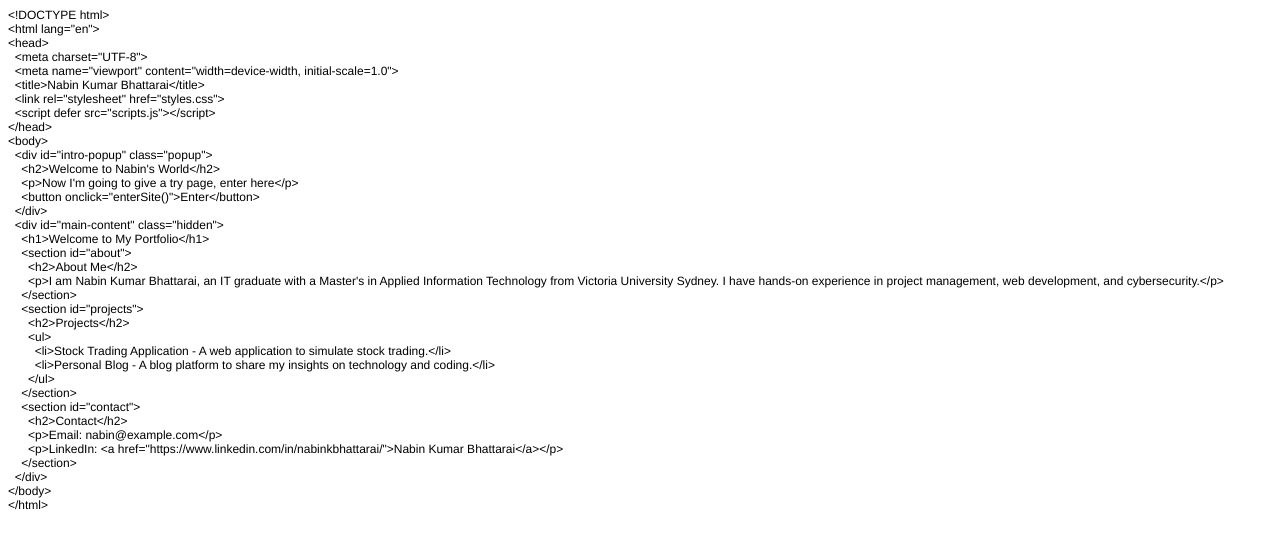
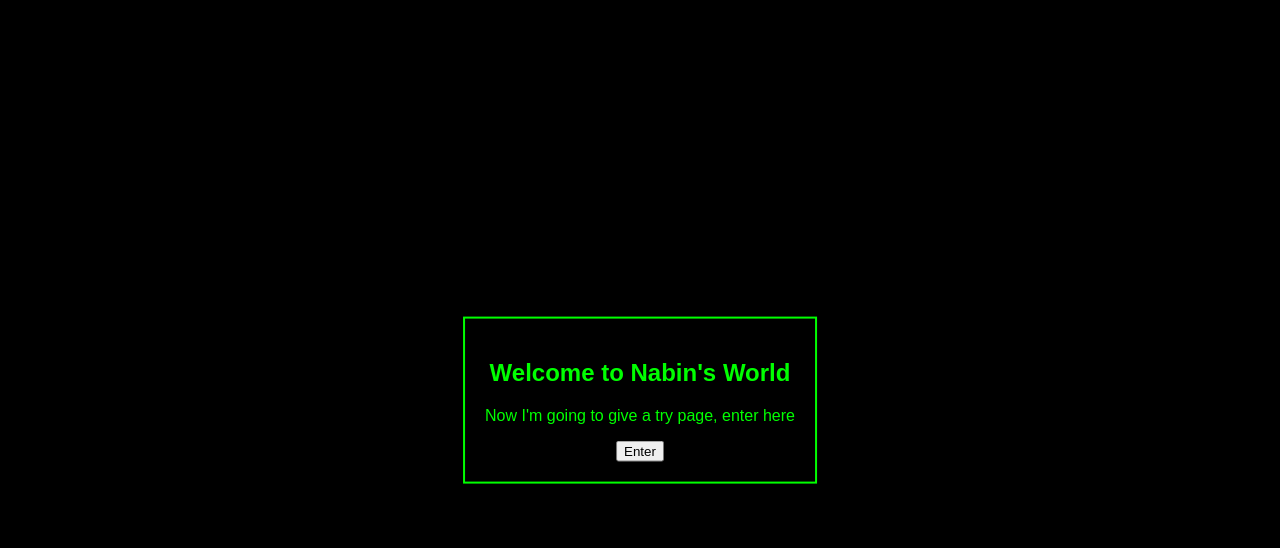
Before and after one commit to nabinkb/bhattaraiknabin.github.io, a plain HTML site: page index.html in a window 1280 px wide. Drawn offline with Linux system fonts and the light colour scheme.

Commit message:
nkb
Initial commit of website files.

```diff
--- a/index.html
+++ b/index.html
@@ -1,51 +1,36 @@
-<!DOCTYPE html PUBLIC "-//W3C//DTD HTML 4.01//EN" "http://www.w3.org/TR/html4/strict.dtd">
-<html>
+<!DOCTYPE html>
+<html lang="en">
 <head>
-  <meta http-equiv="Content-Type" content="text/html; charset=utf-8">
-  <meta http-equiv="Content-Style-Type" content="text/css">
-  <title></title>
-  <meta name="Generator" content="Cocoa HTML Writer">
-  <meta name="CocoaVersion" content="2487">
-  <style type="text/css">
-    p.p1 {margin: 0.0px 0.0px 0.0px 0.0px; font: 12.0px Helvetica}
-  </style>
+  <meta charset="UTF-8">
+  <meta name="viewport" content="width=device-width, initial-scale=1.0">
+  <title>Nabin Kumar Bhattarai</title>
+  <link rel="stylesheet" href="styles.css">
+  <script defer src="scripts.js"></script>
 </head>
 <body>
-<p class="p1">&lt;!DOCTYPE html&gt;</p>
-<p class="p1">&lt;html lang="en"&gt;</p>
-<p class="p1">&lt;head&gt;</p>
-<p class="p1"><span class="Apple-converted-space">  </span>&lt;meta charset="UTF-8"&gt;</p>
-<p class="p1"><span class="Apple-converted-space">  </span>&lt;meta name="viewport" content="width=device-width, initial-scale=1.0"&gt;</p>
-<p class="p1"><span class="Apple-converted-space">  </span>&lt;title&gt;Nabin Kumar Bhattarai&lt;/title&gt;</p>
-<p class="p1"><span class="Apple-converted-space">  </span>&lt;link rel="stylesheet" href="styles.css"&gt;</p>
-<p class="p1"><span class="Apple-converted-space">  </span>&lt;script defer src="scripts.js"&gt;&lt;/script&gt;</p>
-<p class="p1">&lt;/head&gt;</p>
-<p class="p1">&lt;body&gt;</p>
-<p class="p1"><span class="Apple-converted-space">  </span>&lt;div id="intro-popup" class="popup"&gt;</p>
-<p class="p1"><span class="Apple-converted-space">    </span>&lt;h2&gt;Welcome to Nabin's World&lt;/h2&gt;</p>
-<p class="p1"><span class="Apple-converted-space">    </span>&lt;p&gt;Now I'm going to give a try page, enter here&lt;/p&gt;</p>
-<p class="p1"><span class="Apple-converted-space">    </span>&lt;button onclick="enterSite()"&gt;Enter&lt;/button&gt;</p>
-<p class="p1"><span class="Apple-converted-space">  </span>&lt;/div&gt;</p>
-<p class="p1"><span class="Apple-converted-space">  </span>&lt;div id="main-content" class="hidden"&gt;</p>
-<p class="p1"><span class="Apple-converted-space">    </span>&lt;h1&gt;Welcome to My Portfolio&lt;/h1&gt;</p>
-<p class="p1"><span class="Apple-converted-space">    </span>&lt;section id="about"&gt;</p>
-<p class="p1"><span class="Apple-converted-space">      </span>&lt;h2&gt;About Me&lt;/h2&gt;</p>
-<p class="p1"><span class="Apple-converted-space">      </span>&lt;p&gt;I am Nabin Kumar Bhattarai, an IT graduate with a Master's in Applied Information Technology from Victoria University Sydney. I have hands-on experience in project management, web development, and cybersecurity.&lt;/p&gt;</p>
-<p class="p1"><span class="Apple-converted-space">    </span>&lt;/section&gt;</p>
-<p class="p1"><span class="Apple-converted-space">    </span>&lt;section id="projects"&gt;</p>
-<p class="p1"><span class="Apple-converted-space">      </span>&lt;h2&gt;Projects&lt;/h2&gt;</p>
-<p class="p1"><span class="Apple-converted-space">      </span>&lt;ul&gt;</p>
-<p class="p1"><span class="Apple-converted-space">        </span>&lt;li&gt;Stock Trading Application - A web application to simulate stock trading.&lt;/li&gt;</p>
-<p class="p1"><span class="Apple-converted-space">        </span>&lt;li&gt;Personal Blog - A blog platform to share my insights on technology and coding.&lt;/li&gt;</p>
-<p class="p1"><span class="Apple-converted-space">      </span>&lt;/ul&gt;</p>
-<p class="p1"><span class="Apple-converted-space">    </span>&lt;/section&gt;</p>
-<p class="p1"><span class="Apple-converted-space">    </span>&lt;section id="contact"&gt;</p>
-<p class="p1"><span class="Apple-converted-space">      </span>&lt;h2&gt;Contact&lt;/h2&gt;</p>
-<p class="p1"><span class="Apple-converted-space">      </span>&lt;p&gt;Email: nabin@example.com&lt;/p&gt;</p>
-<p class="p1"><span class="Apple-converted-space">      </span>&lt;p&gt;LinkedIn: &lt;a href="https://www.linkedin.com/in/nabinkbhattarai/"&gt;Nabin Kumar Bhattarai&lt;/a&gt;&lt;/p&gt;</p>
-<p class="p1"><span class="Apple-converted-space">    </span>&lt;/section&gt;</p>
-<p class="p1"><span class="Apple-converted-space">  </span>&lt;/div&gt;</p>
-<p class="p1">&lt;/body&gt;</p>
-<p class="p1">&lt;/html&gt;</p>
+  <div id="intro-popup" class="popup">
+    <h2>Welcome to Nabin's World</h2>
+    <p>Now I'm going to give a try page, enter here</p>
+    <button onclick="enterSite()">Enter</button>
+  </div>
+  <div id="main-content" class="hidden">
+    <h1>Welcome to My Portfolio</h1>
+    <section id="about">
+      <h2>About Me</h2>
+      <p>I am Nabin Kumar Bhattarai, an IT graduate with a Master's in Applied Information Technology from Victoria University Sydney. I have hands-on experience in project management, web development, and cybersecurity.</p>
+    </section>
+    <section id="projects">
+      <h2>Projects</h2>
+      <ul>
+        <li>Stock Trading Application - A web application to simulate stock trading.</li>
+        <li>Personal Blog - A blog platform to share my insights on technology and coding.</li>
+      </ul>
+    </section>
+    <section id="contact">
+      <h2>Contact</h2>
+      <p>Email: nabin@example.com</p>
+      <p>LinkedIn: <a href="https://www.linkedin.com/in/nabinkbhattarai/">Nabin Kumar Bhattarai</a></p>
+    </section>
+  </div>
 </body>
 </html>
--- a/scripts.js
+++ b/scripts.js
@@ -1,13 +1,6 @@
-{\rtf1\ansi\ansicpg1252\cocoartf2757
-\cocoatextscaling0\cocoaplatform0{\fonttbl\f0\fswiss\fcharset0 Helvetica;}
-{\colortbl;\red255\green255\blue255;}
-{\*\expandedcolortbl;;}
-\paperw11900\paperh16840\margl1440\margr1440\vieww11520\viewh8400\viewkind0
-\pard\tx720\tx1440\tx2160\tx2880\tx3600\tx4320\tx5040\tx5760\tx6480\tx7200\tx7920\tx8640\pardirnatural\partightenfactor0
-
-\f0\fs24 \cf0 function enterSite() \{\
-  document.getElementById("intro-popup").style.display = "none";\
-  const mainContent = document.getElementById("main-content");\
-  mainContent.classList.remove("hidden");\
-  mainContent.classList.add("zoom-in");\
-\}}
+function enterSite() {
+  document.getElementById("intro-popup").style.display = "none";
+  const mainContent = document.getElementById("main-content");
+  mainContent.classList.remove("hidden");
+  mainContent.classList.add("zoom-in");
+}
--- a/styles.css
+++ b/styles.css
@@ -1,38 +1,31 @@
-{\rtf1\ansi\ansicpg1252\cocoartf2757
-\cocoatextscaling0\cocoaplatform0{\fonttbl\f0\fswiss\fcharset0 Helvetica;}
-{\colortbl;\red255\green255\blue255;}
-{\*\expandedcolortbl;;}
-\paperw11900\paperh16840\margl1440\margr1440\vieww11520\viewh8400\viewkind0
-\pard\tx720\tx1440\tx2160\tx2880\tx3600\tx4320\tx5040\tx5760\tx6480\tx7200\tx7920\tx8640\pardirnatural\partightenfactor0
+body {
+  margin: 0;
+  font-family: Arial, sans-serif;
+  background-color: black;
+  color: #0f0;
+}
 
-\f0\fs24 \cf0 body \{\
-  margin: 0;\
-  font-family: Arial, sans-serif;\
-  background-color: black;\
-  color: #0f0;\
-\}\
-\
-.popup \{\
-  position: fixed;\
-  top: 50%;\
-  left: 50%;\
-  transform: translate(-50%, -50%);\
-  background: rgba(0, 0, 0, 0.8);\
-  padding: 20px;\
-  border: 2px solid #0f0;\
-  color: #0f0;\
-  text-align: center;\
-\}\
-\
-.hidden \{\
-  display: none;\
-\}\
-\
-@keyframes zoomIn \{\
-  0% \{ transform: scale(0.1); opacity: 0; \}\
-  100% \{ transform: scale(1); opacity: 1; \}\
-\}\
-\
-.zoom-in \{\
-  animation: zoomIn 2s ease-out;\
-\}}
+.popup {
+  position: fixed;
+  top: 50%;
+  left: 50%;
+  transform: translate(-50%, -50%);
+  background: rgba(0, 0, 0, 0.8);
+  padding: 20px;
+  border: 2px solid #0f0;
+  color: #0f0;
+  text-align: center;
+}
+
+.hidden {
+  display: none;
+}
+
+@keyframes zoomIn {
+  0% { transform: scale(0.1); opacity: 0; }
+  100% { transform: scale(1); opacity: 1; }
+}
+
+.zoom-in {
+  animation: zoomIn 2s ease-out;
+}
```
